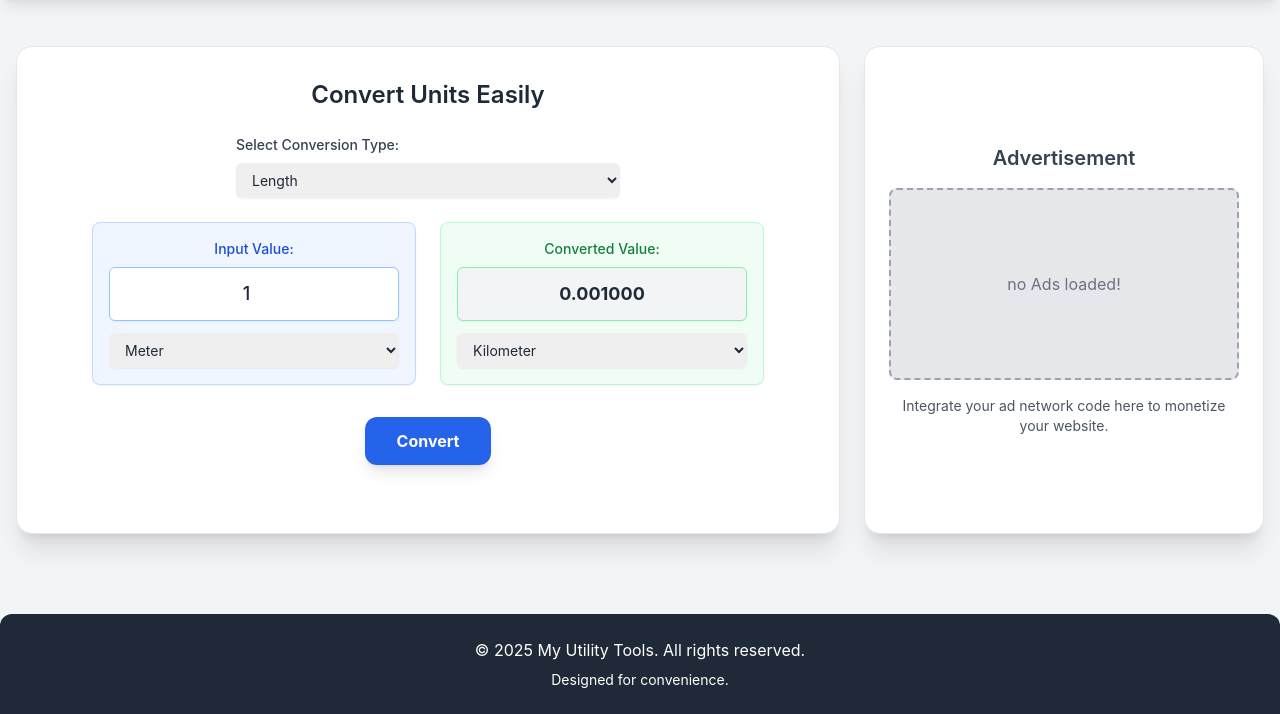
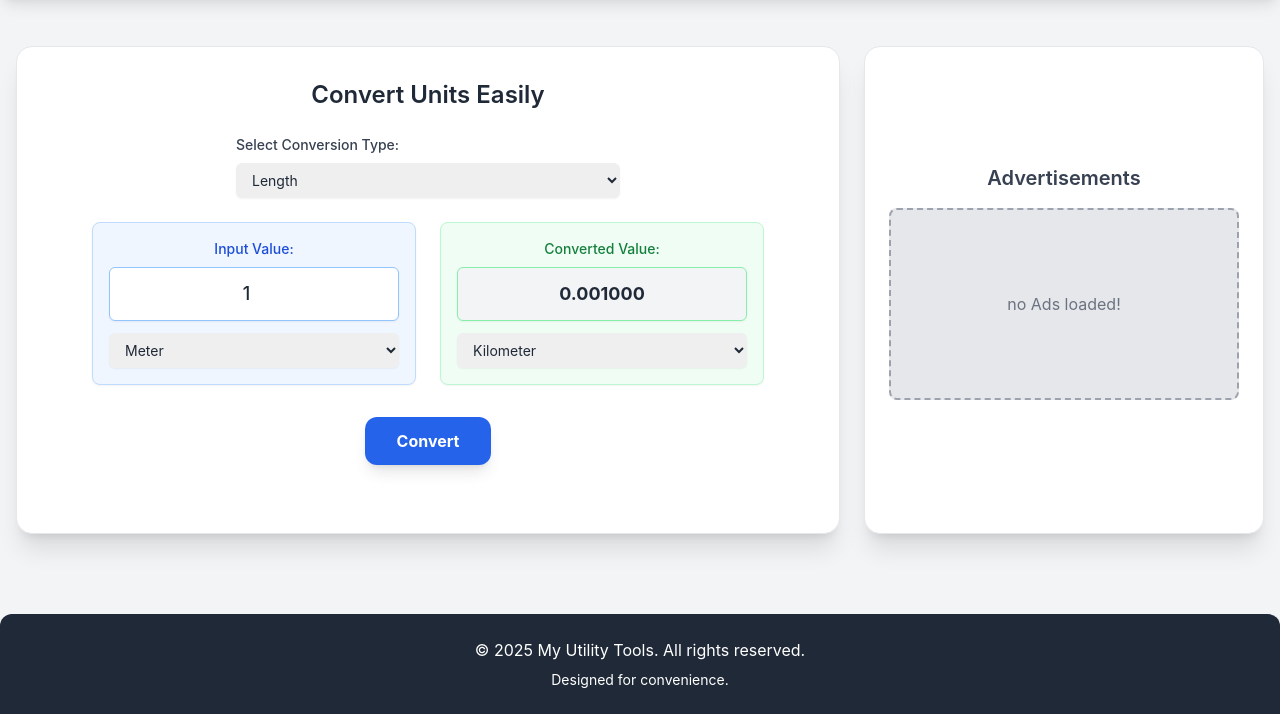
Before and after one commit to abrahamdevit/quicktools, a plain HTML site: page unit-converter.html in a window 1280 px wide. Shown: the part 86-800 px from the top of the page. Drawn offline with nearby package versions, Linux system fonts and the light colour scheme.

Commit message:
changes ad texts and removed ad description line

```diff
--- a/unit-converter.html
+++ b/unit-converter.html
@@ -74,11 +74,11 @@
 
         <!-- Ad Area Section (Placeholder) -->
         <aside class="md:col-span-1 bg-white p-6 rounded-2xl shadow-xl border border-gray-200 flex flex-col justify-center items-center text-center">
-            <h3 class="text-xl font-semibold mb-4 text-gray-700">Advertisement</h3>
+            <h3 class="text-xl font-semibold mb-4 text-gray-700">Advertisements</h3>
             <div class="w-full h-48 bg-gray-200 flex items-center justify-center rounded-lg border-dashed border-2 border-gray-400 text-gray-500">
                 <p>no Ads loaded!</p>
             </div>
-            <p class="mt-4 text-sm text-gray-600">Integrate your ad network code here to monetize your website.</p>
+            <p class="mt-4 text-sm text-gray-600"></p>
         </aside>
 
     </main>
```
Also changed, not shown: word-counter.html (+2 -2 lines).
